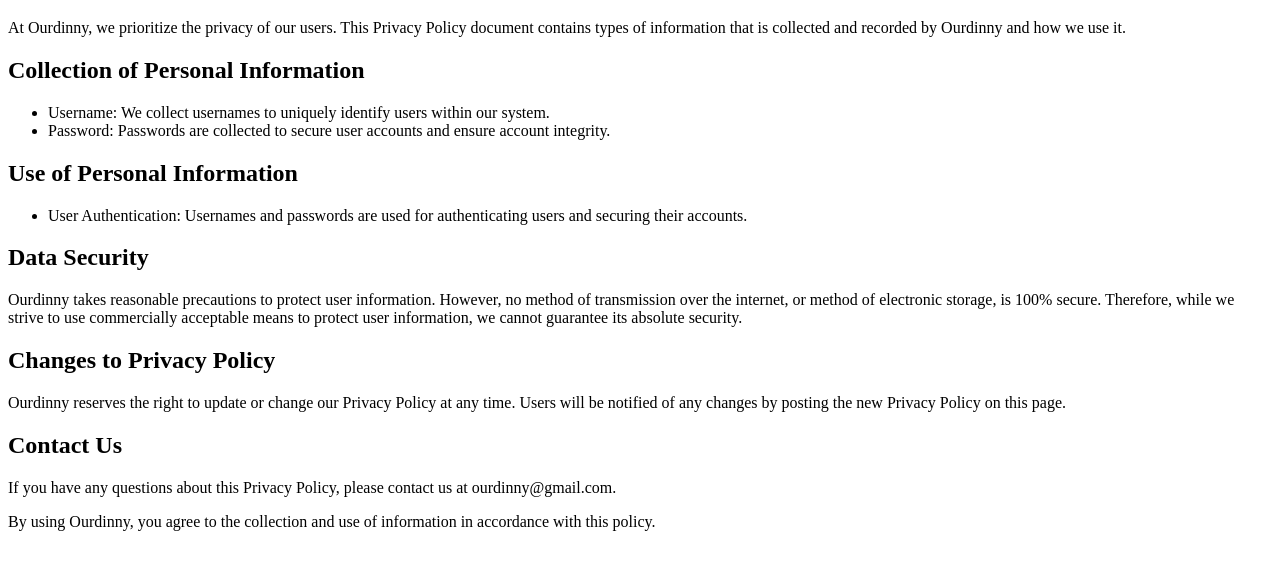
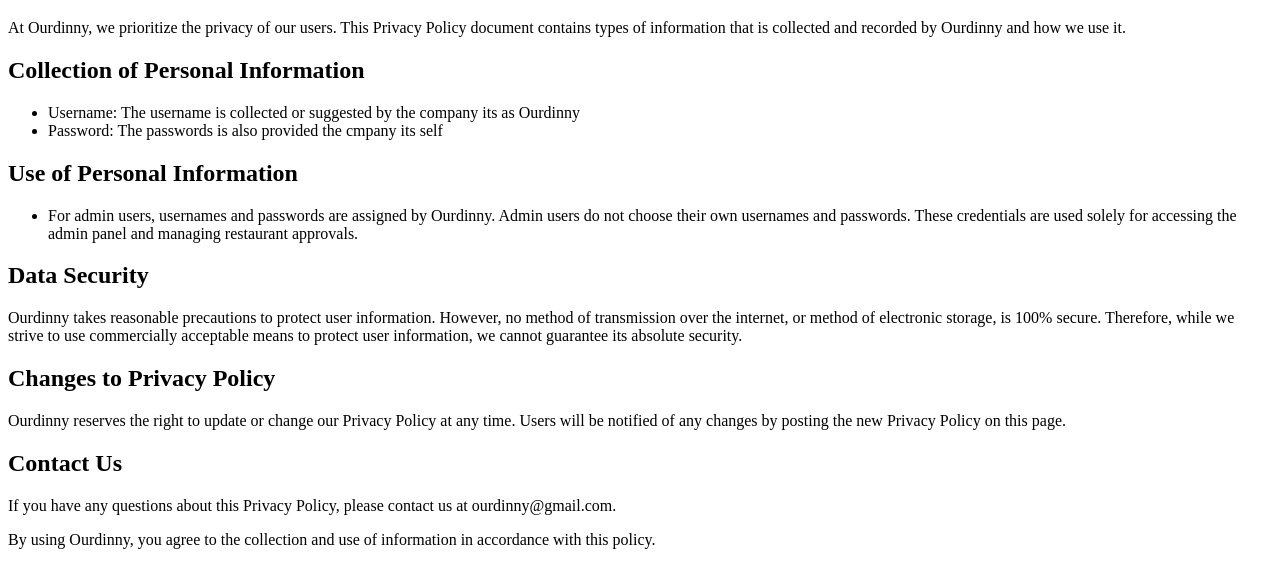
Before and after one commit to Anjana-pv/admin_policy, a plain HTML site: page index.html in a window 1280 px wide. Shown: the part 61-648 px from the top of the page. Drawn offline with Linux system fonts and the light colour scheme.

Commit message:
added updates

```diff
--- a/index.html
+++ b/index.html
@@ -10,12 +10,12 @@
   </p>
   <h2>Collection of Personal Information</h2>
   <ul>
-    <li>Username: We collect usernames to uniquely identify users within our system.</li>
-    <li>Password: Passwords are collected to secure user accounts and ensure account integrity.</li>
+    <li>Username: The username is collected or suggested by the company its as Ourdinny</li>
+    <li>Password: The passwords is also provided the cmpany its self </li>
   </ul>
   <h2>Use of Personal Information</h2>
   <ul>
-    <li>User Authentication: Usernames and passwords are used for authenticating users and securing their accounts.</li>
+    <li>For admin users, usernames and passwords are assigned by Ourdinny. Admin users do not choose their own usernames and passwords. These credentials are used solely for accessing the admin panel and managing restaurant approvals.</li>
   </ul>
   <h2>Data Security</h2>
   <p>
```
